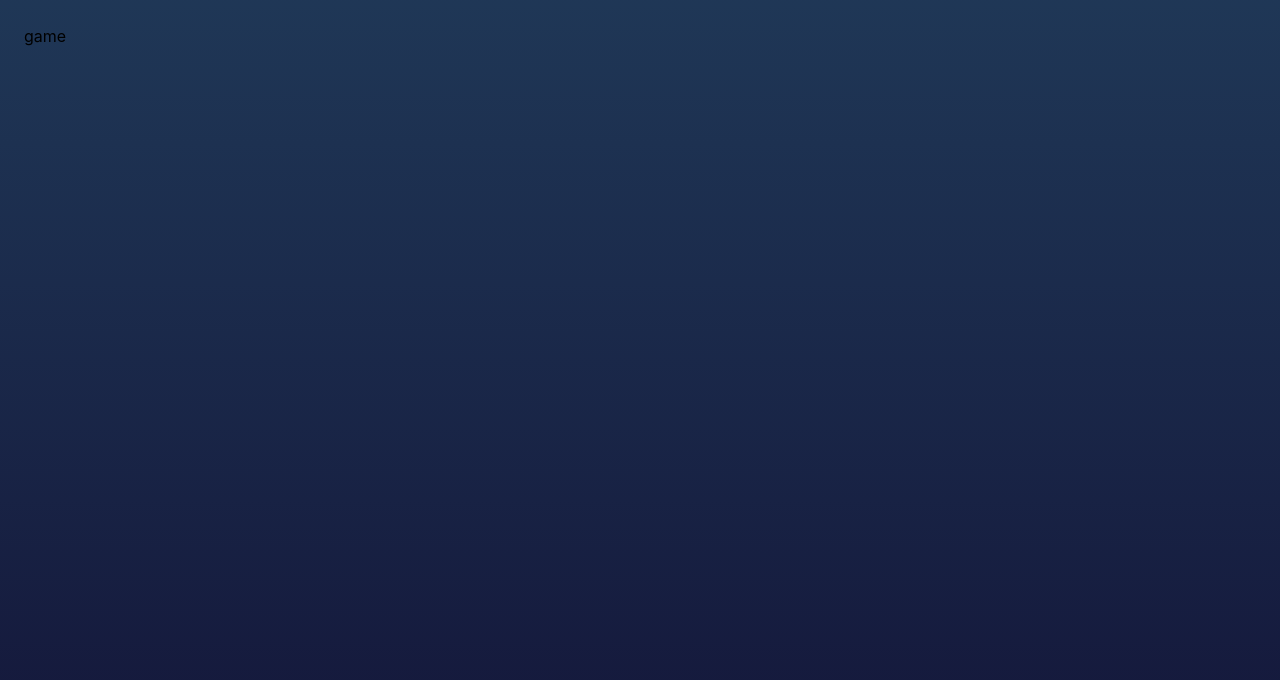
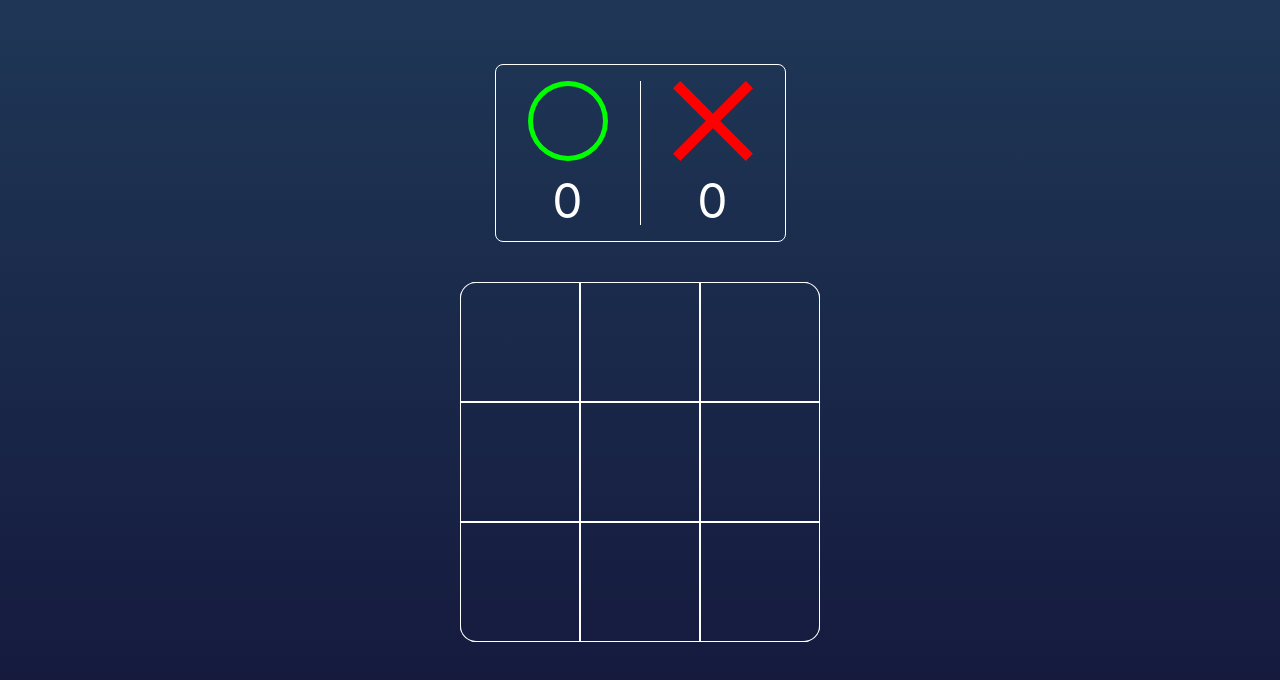
Before and after one commit to ruong32/tic-tac-toe, a React (Vite) app: page / in a window 1280 px wide. Shown: the top 680 px of the page. Built offline with nearby package versions, Linux system fonts and the light colour scheme.

Commit message:
feat: score board and game board

```diff
--- /dev/null
+++ b/src/components/cell.tsx
@@ -0,0 +1,36 @@
+import { Player } from '@/types/player'
+import { twMerge } from 'tailwind-merge'
+import { CircleIcon, CrossIcon } from './icons'
+
+type CellProps = {
+  playerSeleclted?: Player
+  onClick?: () => void
+}
+
+export const Cell = (props: CellProps) => {
+  return (
+    <div
+      className={twMerge(
+        'border border-white transition-shadow cursor-pointer text-white grid place-items-center',
+        props.playerSeleclted
+          ? 'pointer-events-none'
+          : 'hover:shadow-[0_0_6px_2px_white]'
+      )}
+      onClick={props.onClick}
+    >
+      <div
+        className={twMerge(
+          'h-4/6 w-4/5 scale-0 transition-transform',
+          props.playerSeleclted && 'scale-100'
+        )}
+      >
+        {props.playerSeleclted === Player.o && (
+          <CircleIcon className="h-full w-full" />
+        )}
+        {props.playerSeleclted === Player.x && (
+          <CrossIcon className="h-full w-full" />
+        )}
+      </div>
+    </div>
+  )
+}
--- a/src/components/container.tsx
+++ b/src/components/container.tsx
@@ -1,21 +1,17 @@
 import React from 'react'
 import { twMerge } from 'tailwind-merge'
 
-type ContainerProps = {
-  className?: string
-  children?: React.ReactNode
-}
+type ContainerProps = React.HTMLProps<HTMLDivElement>
 
 export const Container = React.forwardRef<HTMLDivElement, ContainerProps>(
-  (props, ref) => (
+  ({ className, ...props }, ref) => (
     <div
       ref={ref}
       className={twMerge(
         'px-6 transition-[padding] duration-300 desktop:mx-auto desktop:w-4/5 desktop:max-w-[64rem]',
-        props.className
+        className
       )}
-    >
-      {props.children}
-    </div>
+      {...props}
+    />
   )
 )
--- /dev/null
+++ b/src/components/icons/circle.tsx
@@ -0,0 +1,14 @@
+import { SVGProps } from 'react'
+
+export const CircleIcon = (props: SVGProps<SVGSVGElement>) => (
+  <svg
+    xmlns="http://www.w3.org/2000/svg"
+    fill="lime"
+    width="32"
+    height="32"
+    viewBox="0 0 32 32"
+    {...props}
+  >
+    <path d="M16,32A16,16,0,1,0,0,16,16,16,0,0,0,16,32ZM16,2A14,14,0,1,1,2,16,14,14,0,0,1,16,2Z" />
+  </svg>
+)
--- /dev/null
+++ b/src/components/icons/cross.tsx
@@ -0,0 +1,17 @@
+import { SVGProps } from 'react'
+
+export const CrossIcon = (props: SVGProps<SVGSVGElement>) => (
+  <svg
+    xmlns="http://www.w3.org/2000/svg"
+    fill="red"
+    width="16"
+    height="16"
+    viewBox="0 0 16 16"
+    {...props}
+  >
+    <path
+      d="M0 14.545L1.455 16 8 9.455 14.545 16 16 14.545 9.455 8 16 1.455 14.545 0 8 6.545 1.455 0 0 1.455 6.545 8z"
+      fillRule="evenodd"
+    />
+  </svg>
+)
--- a/src/components/icons/index.ts
+++ b/src/components/icons/index.ts
@@ -1 +1,3 @@
 export { CloseCircleIcon } from './close-circle'
+export { CrossIcon } from './cross'
+export { CircleIcon } from './circle'
--- a/src/components/index.ts
+++ b/src/components/index.ts
@@ -1,2 +1,3 @@
 export { Container } from './container'
 export { ErrorFallback } from './error-fallback'
+export { Cell } from './cell'
--- /dev/null
+++ b/src/pages/game/game-board.tsx
@@ -0,0 +1,54 @@
+import { Cell } from '@/components'
+import React from 'react'
+import {
+  CELL_WIDTH,
+  GAME_WIDTH,
+  usePlayerMoveContext,
+  useSetterContext
+} from './game-context'
+import { Player } from '@/types/player'
+
+export const GameBoard = () => {
+  const { oMoves, xMoves, turn } = usePlayerMoveContext()
+  const { setOMoves, setXMoves } = useSetterContext()
+  const generateCells = () => {
+    const cells: React.ReactNode[] = []
+    Array.from(Array(GAME_WIDTH).keys()).forEach((y) => {
+      Array.from(Array(GAME_WIDTH).keys()).forEach((x) => {
+        const playerSelected = (() => {
+          if (oMoves.some((move) => move.x === x && move.y === y)) {
+            return Player.o
+          }
+          if (xMoves.some((move) => move.x === x && move.y === y)) {
+            return Player.x
+          }
+        })()
+        cells.push(
+          <Cell
+            key={`${x}-${y}`}
+            onClick={() => {
+              if (turn === Player.o) {
+                setOMoves((moves) => [...moves, { x, y }])
+              } else if (turn === Player.x) {
+                setXMoves((moves) => [...moves, { x, y }])
+              }
+            }}
+            playerSeleclted={playerSelected}
+          />
+        )
+      })
+    })
+    return cells
+  }
+  return (
+    <div
+      className="grid place-self-center rounded-2xl shadow-[inset_0_0_0_1px_white] overflow-hidden"
+      style={{
+        gridTemplateColumns: `repeat(${GAME_WIDTH}, ${CELL_WIDTH}px)`,
+        gridAutoRows: `${CELL_WIDTH}px`
+      }}
+    >
+      {generateCells()}
+    </div>
+  )
+}
--- a/src/pages/game/game-context/context.ts
+++ b/src/pages/game/game-context/context.ts
@@ -25,3 +25,7 @@ export const useSetterContext = () => {
 export const PlayerMoveContext = React.createContext<PlayerMoveContextValue>(
   initialPlayerMoveValue
 )
+
+export const usePlayerMoveContext = () => {
+  return React.useContext(PlayerMoveContext)
+}
--- a/src/pages/game/game-context/index.tsx
+++ b/src/pages/game/game-context/index.tsx
@@ -8,12 +8,14 @@ import { PlayerMoveContext, ScoreContext, SetterContext } from './context'
 import { Point } from '@/types/point'
 import { Player } from '@/types/player'
 
+export const GAME_WIDTH = 3
+export const CELL_WIDTH = 120
+
 const GameProvider = ({ children }: { children?: React.ReactNode }) => {
   const [scoreX, setScoreX] = React.useState(0)
   const [scoreO, setScoreO] = React.useState(0)
   const [xMoves, setXMoves] = React.useState<Point[]>([])
   const [oMoves, setOMoves] = React.useState<Point[]>([])
-  const turn = React.useRef<Player>(Player.o)
 
   const setterValue: SetterContextValue = React.useMemo(
     () => ({ setScoreX, setScoreO, setXMoves, setOMoves }),
@@ -28,10 +30,13 @@ const GameProvider = ({ children }: { children?: React.ReactNode }) => {
     [scoreX, scoreO]
   )
 
-  const playerMoveValue: PlayerMoveContextValue = React.useMemo(
-    () => ({ turn: turn.current, xMoves, oMoves }),
-    []
-  )
+  const playerMoveValue: PlayerMoveContextValue = React.useMemo(() => {
+    let currentTurn = Player.o
+    if (oMoves.length > xMoves.length) {
+      currentTurn = Player.x
+    }
+    return { turn: currentTurn, xMoves, oMoves }
+  }, [xMoves, oMoves])
 
   return (
     <SetterContext.Provider value={setterValue}>
@@ -51,3 +56,5 @@ export function withGameContext(Component: React.ComponentType) {
     </GameProvider>
   )
 }
+
+export * from './context'
--- a/src/pages/game/index.tsx
+++ b/src/pages/game/index.tsx
@@ -1,6 +1,11 @@
 import { Container } from '@/components'
 import { withGameContext } from './game-context'
+import { GameBoard } from './game-board'
+import { ScoreBoard } from './score-board'
 
 export const Game = withGameContext(() => (
-  <Container className="py-6 h-full flex flex-col">game</Container>
+  <Container className="py-16 h-full flex flex-col items-center gap-10 text-white">
+    <ScoreBoard />
+    <GameBoard />
+  </Container>
 ))
--- /dev/null
+++ b/src/pages/game/score-board.tsx
@@ -0,0 +1,19 @@
+import { CircleIcon, CrossIcon } from '@/components/icons'
+import { useScoreContext } from './game-context'
+
+export const ScoreBoard = () => {
+  const { scoreO, scoreX } = useScoreContext()
+  return (
+    <div className="flex p-4 border border-white rounded-lg items-center text-5xl gap-4">
+      <div className="flex items-center flex-col px-4 gap-4">
+        <CircleIcon className="h-20 w-20" />
+        <span>{scoreO}</span>
+      </div>
+      <div className="h-full w-[1px] bg-white" />
+      <div className="flex items-center flex-col px-4 gap-4">
+        <CrossIcon className="h-20 w-20" />
+        <span>{scoreX}</span>
+      </div>
+    </div>
+  )
+}
```
